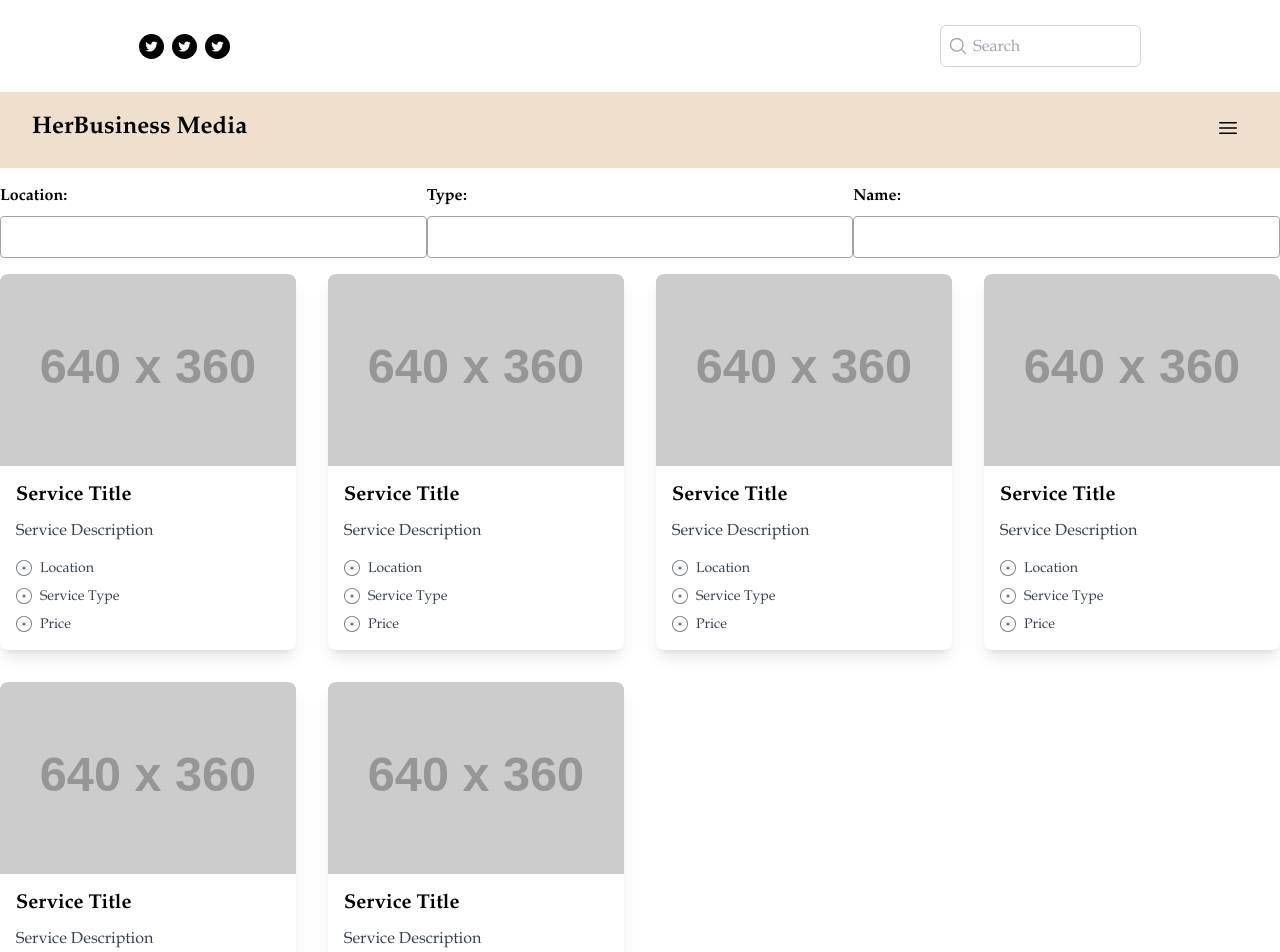
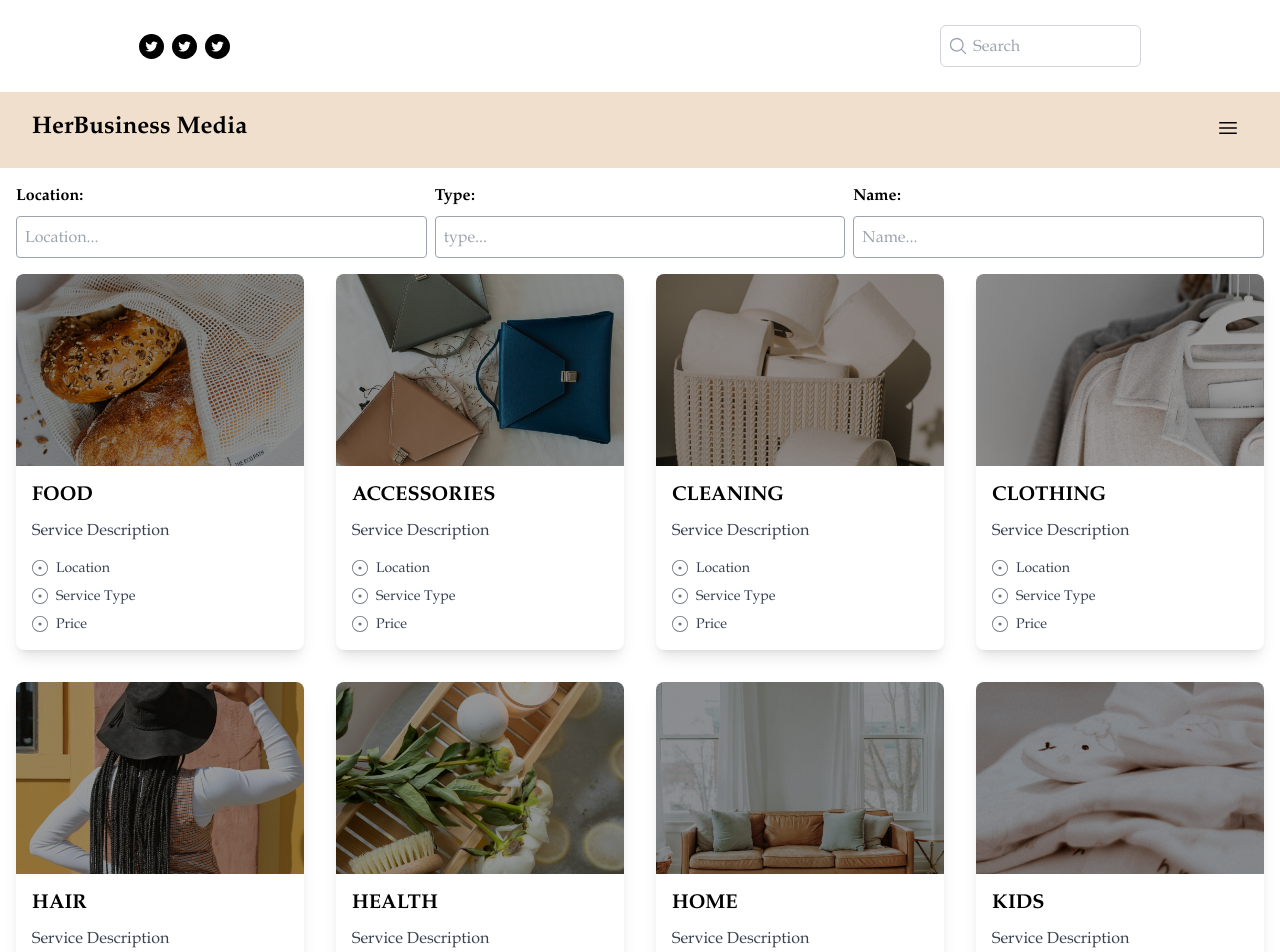
Before and after one commit to skynette/henry, a React (Vite) app: page /services/ACCESSORIES in a window 1280 px wide. Shown: the top 952 px of the page. Built offline with nearby package versions, Linux system fonts and the light colour scheme.

Commit message:
service detail card

```diff
--- a/src/components/ServiceCard.jsx
+++ b/src/components/ServiceCard.jsx
@@ -1,11 +1,12 @@
 
-const ServiceCard = () => {
+// eslint-disable-next-line react/prop-types
+const ServiceCard = ({ name, image }) => {
 	return (
 		<div className="w-full md:w-1/2 lg:w-1/3 xl:w-1/4 px-4 mb-8">
 			<div className="bg-white rounded-lg shadow-lg overflow-hidden">
-				<img className="w-full h-48 object-cover" src="https://via.placeholder.com/640x360" alt="Service" />
+				<img className="w-full h-48 object-cover" src={image} alt="Service" />
 				<div className="p-4">
-					<h2 className="text-xl font-bold mb-2">Service Title</h2>
+					<h2 className="text-xl font-bold mb-2">{name}</h2>
 					<p className="text-gray-700 text-base mb-4">Service Description</p>
 					<div className="flex items-center mb-2">
 						<svg className="w-4 h-4 fill-current text-gray-500 mr-2" viewBox="0 0 20 20">
--- a/src/components/ServiceDetail.jsx
+++ b/src/components/ServiceDetail.jsx
@@ -1,5 +1,27 @@
 import { useState } from 'react';
 import ServiceCard from './ServiceCard';
+
+import foodimage from "../assets/food.png"
+import accessoriesImage from "../assets/accessories.png"
+import cleaningImage from "../assets/cleaning.png"
+import clothingImage from "../assets/clothing.png"
+import hairImage from "../assets/hair.png"
+import healthImage from "../assets/health.png"
+import homeImage from "../assets/home.png"
+import kidsImage from "../assets/kids.png"
+import personalCareImage from "../assets/personal_care.png"
+
+const imageList = [
+	{ image: foodimage, title: "FOOD" },
+	{ image: accessoriesImage, title: "ACCESSORIES" },
+	{ image: cleaningImage, title: "CLEANING" },
+	{ image: clothingImage, title: "CLOTHING" },
+	{ image: hairImage, title: "HAIR" },
+	{ image: healthImage, title: "HEALTH" },
+	{ image: homeImage, title: "HOME" },
+	{ image: kidsImage, title: "KIDS" },
+	{ image: personalCareImage, title: "PERSONAL CARE" },
+]
 
 const ServiceDetail = () => {
 	const [locationFilter, setLocationFilter] = useState('');
@@ -20,27 +42,24 @@ const ServiceDetail = () => {
 
 	return (
 		<div className="container mx-auto">
-			<div className="flex justify-between items-center my-4">
+			<div className="flex justify-between items-center my-4 px-4 gap-2">
 				<div className="w-1/3">
 					<label htmlFor="locationFilter" className="block font-bold mb-2">Location:</label>
-					<input type="text" id="locationFilter" name="locationFilter" value={locationFilter} onChange={handleLocationFilterChange} className="w-full border border-gray-400 p-2 rounded" />
+					<input type="text" id="locationFilter" placeholder='Location...' name="locationFilter" value={locationFilter} onChange={handleLocationFilterChange} className="w-full border border-gray-400 p-2 rounded" />
 				</div>
 				<div className="w-1/3">
 					<label htmlFor="typeFilter" className="block font-bold mb-2">Type:</label>
-					<input type="text" id="typeFilter" name="typeFilter" value={typeFilter} onChange={handleTypeFilterChange} className="w-full border border-gray-400 p-2 rounded" />
+					<input type="text" id="typeFilter" name="typeFilter" placeholder='type...' value={typeFilter} onChange={handleTypeFilterChange} className="w-full border border-gray-400 p-2 rounded" />
 				</div>
 				<div className="w-1/3">
 					<label htmlFor="nameFilter" className="block font-bold mb-2">Name:</label>
-					<input type="text" id="nameFilter" name="nameFilter" value={nameFilter} onChange={handleNameFilterChange} className="w-full border border-gray-400 p-2 rounded" />
+					<input type="text" id="nameFilter" name="nameFilter" placeholder='Name...' value={nameFilter} onChange={handleNameFilterChange} className="w-full border border-gray-400 p-2 rounded" />
 				</div>
 			</div>
-			<div className="flex flex-wrap -mx-4">
-				<ServiceCard />
-				<ServiceCard />
-				<ServiceCard />
-				<ServiceCard />
-				<ServiceCard />
-				<ServiceCard />
+			<div className="flex flex-wrap mx-auto">
+				{imageList.map((imageObj) => (
+					<ServiceCard key={imageObj.name} name={imageObj.title} image={imageObj.image} />
+				))}
 			</div>
 		</div>
 	);
```
